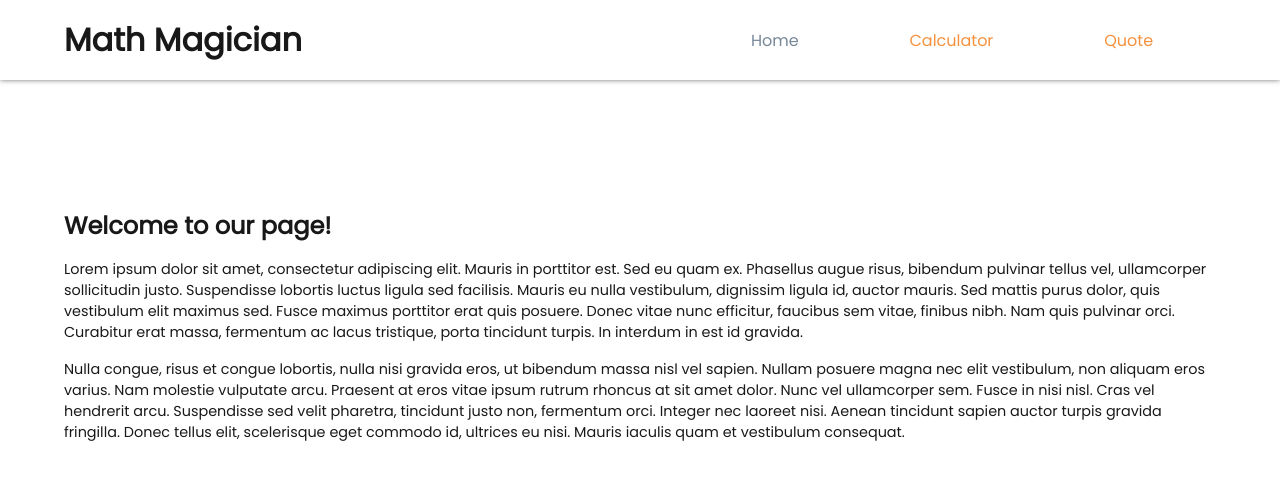
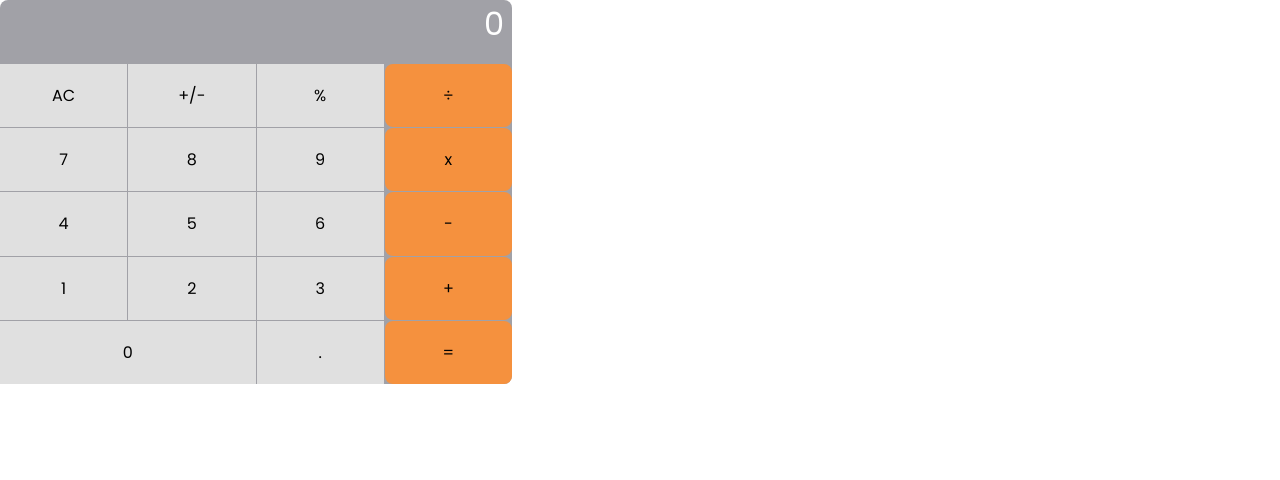
Before and after one commit to ibrahim777764/Maths-magic, a React (Create React App) app: page / in a window 1280 px wide. Shown: the top 480 px of the page. Built offline with nearby package versions, Linux system fonts and the light colour scheme.

Commit message:
updated js file

```diff
--- a/src/App.js
+++ b/src/App.js
@@ -1,22 +1,13 @@
 import React, { Component } from 'react';
-import Header from './Components/Header';
-import Home from './Components/Home';
-import CalculatorUI from './Components/CalculatorUI';
-import Quote from './Components/Quote';
-import { BrowserRouter as Router, Routes, Route } from 'react-router-dom';
-const App = () => {
-  return (
-    <Router>
-      <div className='app' id='home'>
-        <Header />
-        <Routes>
-          <Route path='/' element={<Home />} />
-          <Route path='/calculator' element={<CalculatorUI />} />
-          <Route path='/quote' element={<Quote />} />
-        </Routes>
+import Calculator from './Components/Calculator';
+
+// eslint-disable-next-line react/prefer-stateless-function
+export default class App extends Component {
+  render() {
+    return (
+      <div className="app">
+        <Calculator />
       </div>
-    </Router>
-  );
-};
-
-export default App;
+    );
+  }
+}
```
